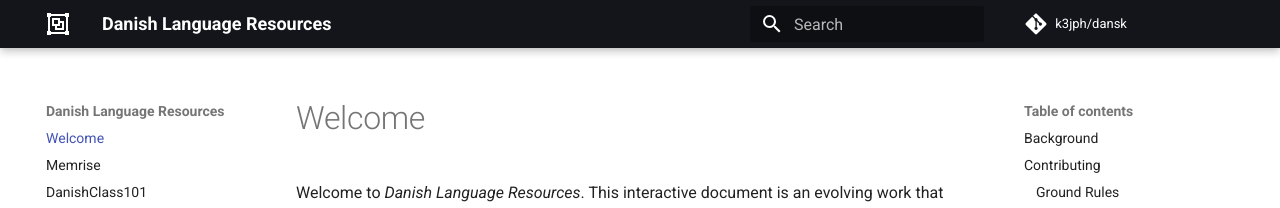
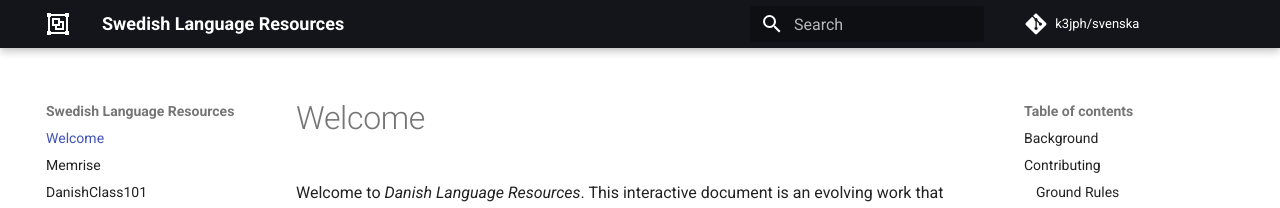
Before and after one commit to k3jph/svenska, an MkDocs documentation site: the page built from docs/index.md, in a window 1280 px wide. Shown: the top 208 px of the page. Built offline with MkDocs 1.6.1 and Material for MkDocs 9.7.7, drawn with Linux system fonts in a browser that asks for light colours; comment, search, counter and statistics services are not loaded.

Commit message:
Start conversion for Swedish

```diff
--- a/mkdocs.yml
+++ b/mkdocs.yml
@@ -1,11 +1,11 @@
-site_name: Danish Language Resources
-site_description: Resources and information for English-speakers learning Danish
+site_name: Swedish Language Resources
+site_description: Resources and information for English-speakers learning Swedish
 site_author: James P. Howard, II
 copyright: Copyright &copy; 2015&mdash;2020 James P. Howard, II.
-site_url: https://k3jph.github.io/dansk
+site_url: https://k3jph.github.io/svenska
 
-repo_name: 'k3jph/dansk'
-repo_url: https://github.com/k3jph/dansk
+repo_name: 'k3jph/svenska'
+repo_url: https://github.com/k3jph/svenska
 
 use_directory_urls: true
 
```
